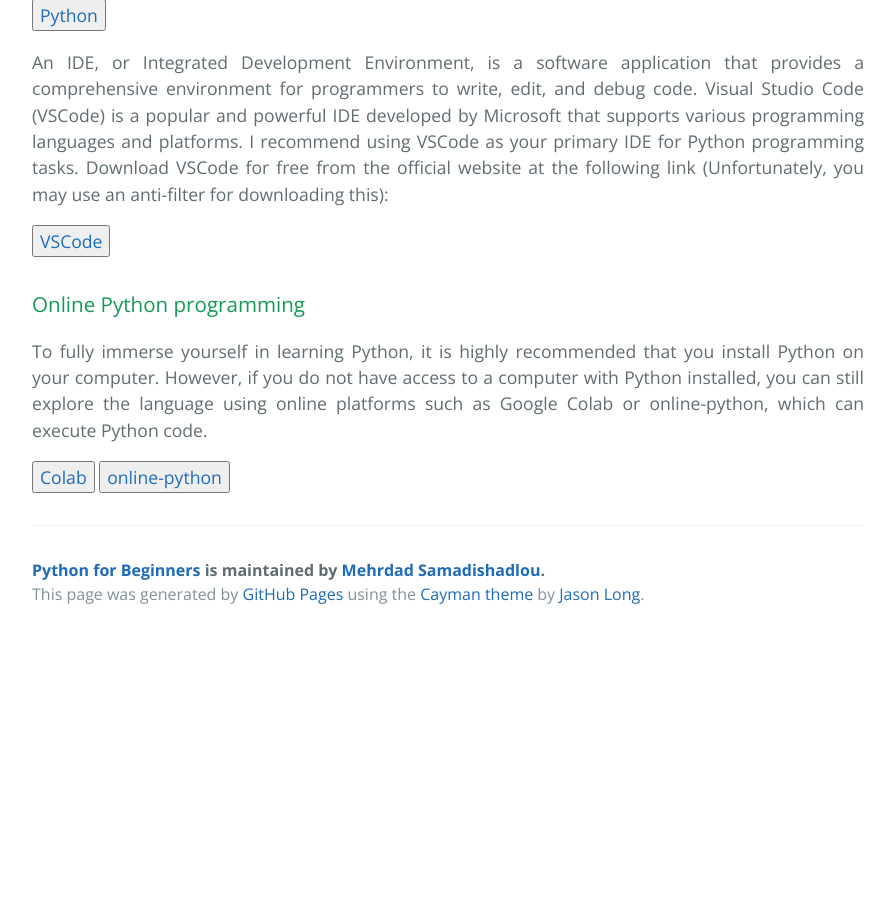
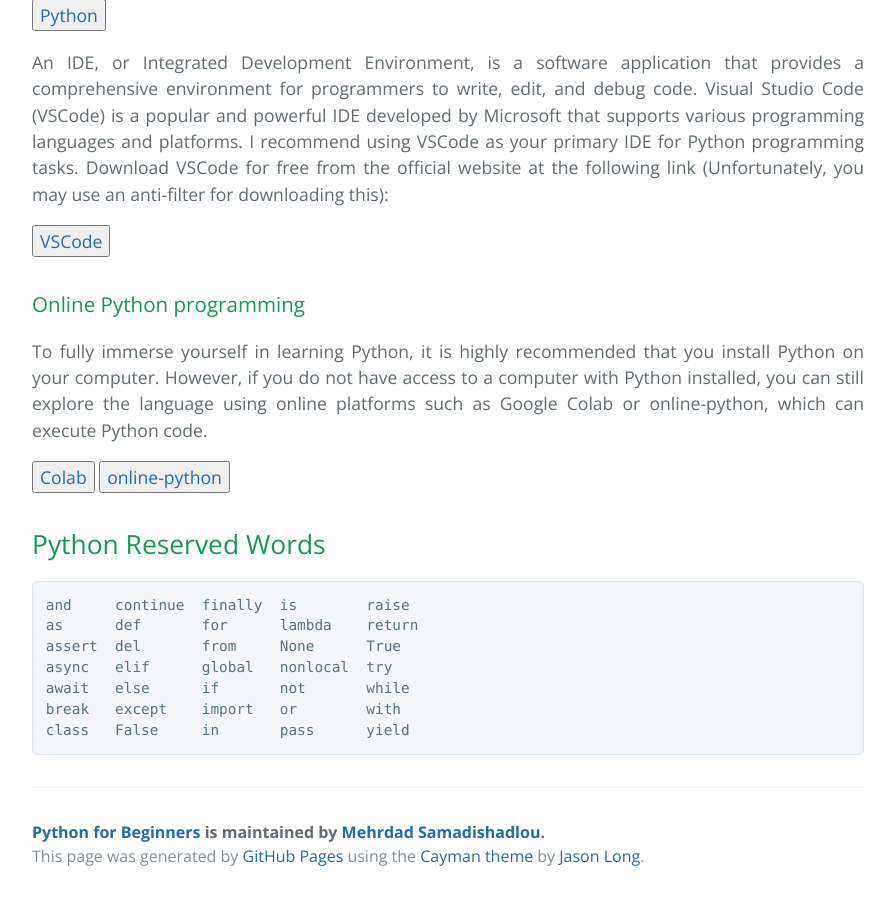
Before and after one commit to MehrdadSamadishadlou/Python_for_Beginners, a Jekyll site: the page built from materials.md, in a window 1280 px wide and 900 px high, scrolled down 810 px. Shown: the whole window, without its empty margins (192-1087 px from the left). Built offline with Jekyll 4.4.1, drawn with Linux system fonts in a browser that asks for light colours; before the commit the page ends 1448 px from its top, so only the background shows below that.

Commit message:
Update materials.md

````diff
--- a/materials.md
+++ b/materials.md
@@ -38,3 +38,16 @@ To fully immerse yourself in learning Python, it is highly recommended that you
 </p>
 
 <a href="https://colab.research.google.com/notebooks/intro.ipynb" target="_blank"><button>Colab</button></a>    <a href="https://www.online-python.com/" target="_blank"><button>online-python</button></a>
+
+
+## Python Reserved Words
+
+```
+and     continue  finally  is        raise
+as      def       for      lambda    return
+assert  del       from     None      True
+async   elif      global   nonlocal  try
+await   else      if       not       while
+break   except    import   or        with
+class   False     in       pass      yield
+```
````
